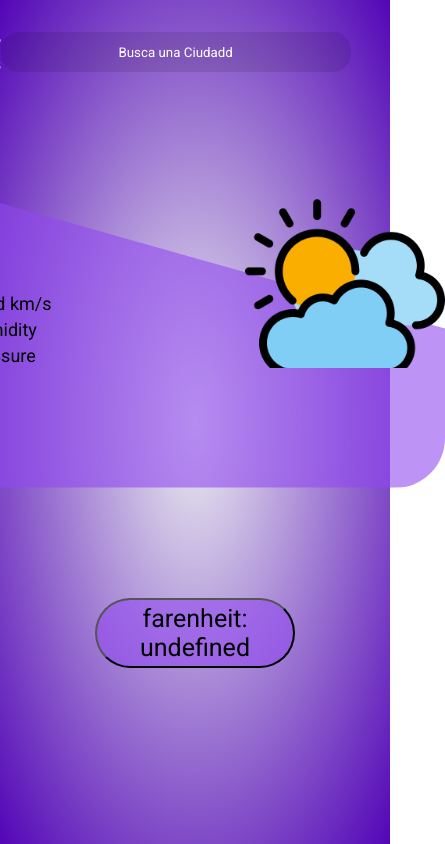
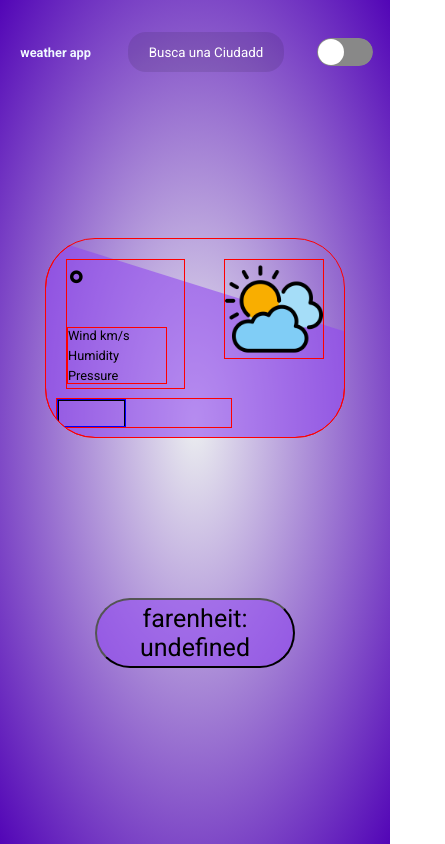
Before and after one commit to GerardoCerrillos/Clim, a React (Vite) app: page / in a window 390 px wide. Shown: the whole page, 445 px wide, since content can reach past the window. Built offline with nearby package versions, Linux system fonts and the light colour scheme; no server answers.

Commit message:
responsive

```diff
--- a/src/App.css
+++ b/src/App.css
@@ -61,3 +61,42 @@ input {
   top: 5px;
   left: 50%;
 }
+
+@media (max-width: 360px){
+  .header{
+    width: 100%;
+
+  }
+  input {
+    min-width: 40%;
+  }
+  .h1{
+    width: 20%;
+    font-size: .8rem;
+    text-align: center;
+    align-self: center;
+  }
+  .react-switch{
+    align-items: center;
+    align-self: center;
+  }
+}
+@media (max-width: 561px){
+  .header{
+    width: 100%;
+
+  }
+  input {
+    min-width: 40%;
+  }
+  .h1{
+    width: 20%;
+    font-size: .8rem;
+    text-align: center;
+    align-self: center;
+  }
+  .react-switch{
+    align-items: center;
+    align-self: center;
+  }
+}
--- a/src/components/clim.css
+++ b/src/components/clim.css
@@ -13,6 +13,7 @@
   left: 50%;
   transform: translate(-50%, -50%);
   z-index: 2;
+  max-width: 450px;
 }
 
 .container-bg-white
@@ -72,6 +73,7 @@
 /*  */
 .weather-img-container
 {
+  max-width: 450px;
   width: 200px;
   height: 180px;
 }
@@ -110,3 +112,155 @@
   font-size: 20px;
   margin-top: 50px;
 }
+
+@media (max-width: 360px)
+{
+  .container-bg-dark
+  {
+    width: 300px;
+    height: 200px;
+    border: 1px solid red;
+  }
+  .container
+  {
+    width: 300px;
+    height: 200px;
+    font-size: 10px;
+    border: 1px solid red;
+  }
+
+  .weather-data>h1
+  {
+    font-size: 3rem;
+  }
+  .weather-list{
+    font-size: .8rem;
+    border: 1px solid red;
+    width: 100px;
+  }
+
+  .weather-data{
+    border: solid red 1px;
+    width: 40%;
+    height: 130px;
+  }
+
+  .weather-img-container{
+    width: 100px;
+    height: 100px;
+    border: 1px solid red;
+    margin: 20px;
+  }
+
+  .weather-info{
+    border: 1px solid red;
+    height: 30px;
+
+  }
+  .weather-city{
+    border: 1px blue  solid;
+    font-size: 1rem;
+    margin: none;
+    height: 28px;
+    width: 70%;
+  }
+
+  .weather-city>h2{
+    height: 28px;
+    border: 1px black solid;
+    margin: 0;
+    font-size: 1.3rem;
+
+  }
+
+  .weather-description{
+    margin: 0;
+    font-size: .8rem;
+    text-align: justify;
+    margin-top: 6px;
+  }
+
+  .container-bg-white
+  {
+    width: 300px;
+    height: 200px;
+    border: 1px solid red;
+  }
+
+}
+
+@media (max-width: 561px)
+{
+  .container-bg-dark
+  {
+    width: 300px;
+    height: 200px;
+    border: 1px solid red;
+  }
+  .container
+  {
+    width: 300px;
+    height: 200px;
+    font-size: 10px;
+    border: 1px solid red;
+  }
+
+  .weather-data>h1
+  {
+    font-size: 3rem;
+  }
+  .weather-list{
+    font-size: .8rem;
+    border: 1px solid red;
+    width: 100px;
+  }
+
+  .weather-data{
+    border: solid red 1px;
+    width: 40%;
+    height: 130px;
+  }
+
+  .weather-img-container{
+    width: 100px;
+    height: 100px;
+    border: 1px solid red;
+    margin: 20px;
+  }
+
+  .weather-info{
+    border: 1px solid red;
+    height: 30px;
+
+  }
+  .weather-city{
+    border: 1px blue  solid;
+    font-size: 1rem;
+    margin: none;
+    height: 28px;
+    width: 70%;
+  }
+
+  .weather-city>h2{
+    height: 28px;
+    border: 1px black solid;
+    margin: 0;
+    font-size: 1.3rem;
+
+  }
+
+  .weather-description{
+    margin: 0;
+    font-size: .8rem;
+    text-align: justify;
+    margin-top: 6px;
+  }
+
+  .container-bg-white
+  {
+    width: 300px;
+    height: 200px;
+    border: 1px solid red;
+  }
+
+}
```
